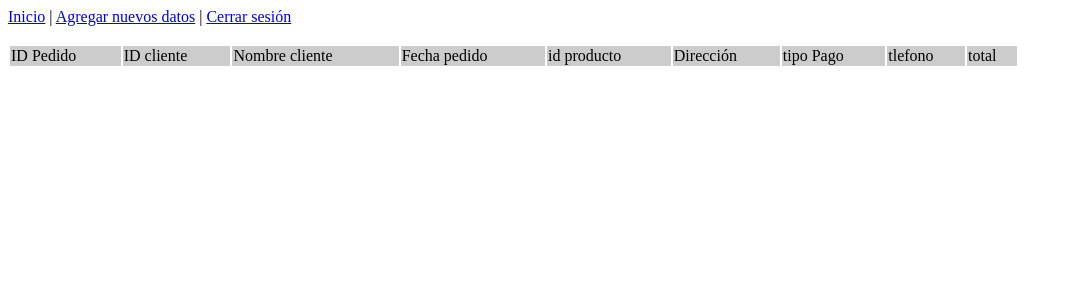
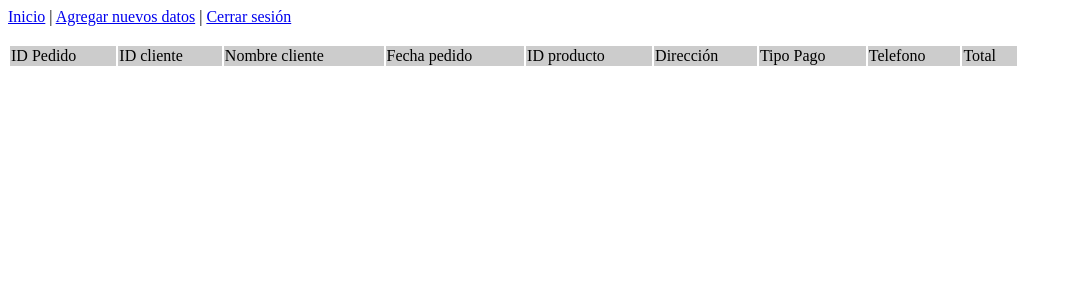
Before and after one commit to HEJimGuev/U2_CRUD_TheCollectorShop_Jimenez_5J, a PHP site: page /ver.php in a window 1280 px wide. Shown: the top 300 px of the page, without its empty margins (0-1072 px from the left). Run offline with PHP 8.4, Linux system fonts and the light colour scheme; a user stored in the database is signed in; data comes from the database, SQL or seed files in the repository.

Commit message:
Update ver.php

```diff
--- a/ver.php
+++ b/ver.php
@@ -29,11 +29,11 @@
 			<td>ID cliente</td>
 			<td>Nombre cliente</td>
 			<td>Fecha pedido</td>
-			<td>id producto</td>
+			<td>ID producto</td>
 			<td>Dirección</td>
-			<td>tipo Pago</td>
-			<td>tlefono</td>
-			<td>total</td>
+			<td>Tipo Pago</td>
+			<td>Telefono</td>
+			<td>Total</td>
 		</tr>
 		<?php
 		while($res = mysqli_fetch_array($result)) {
```
